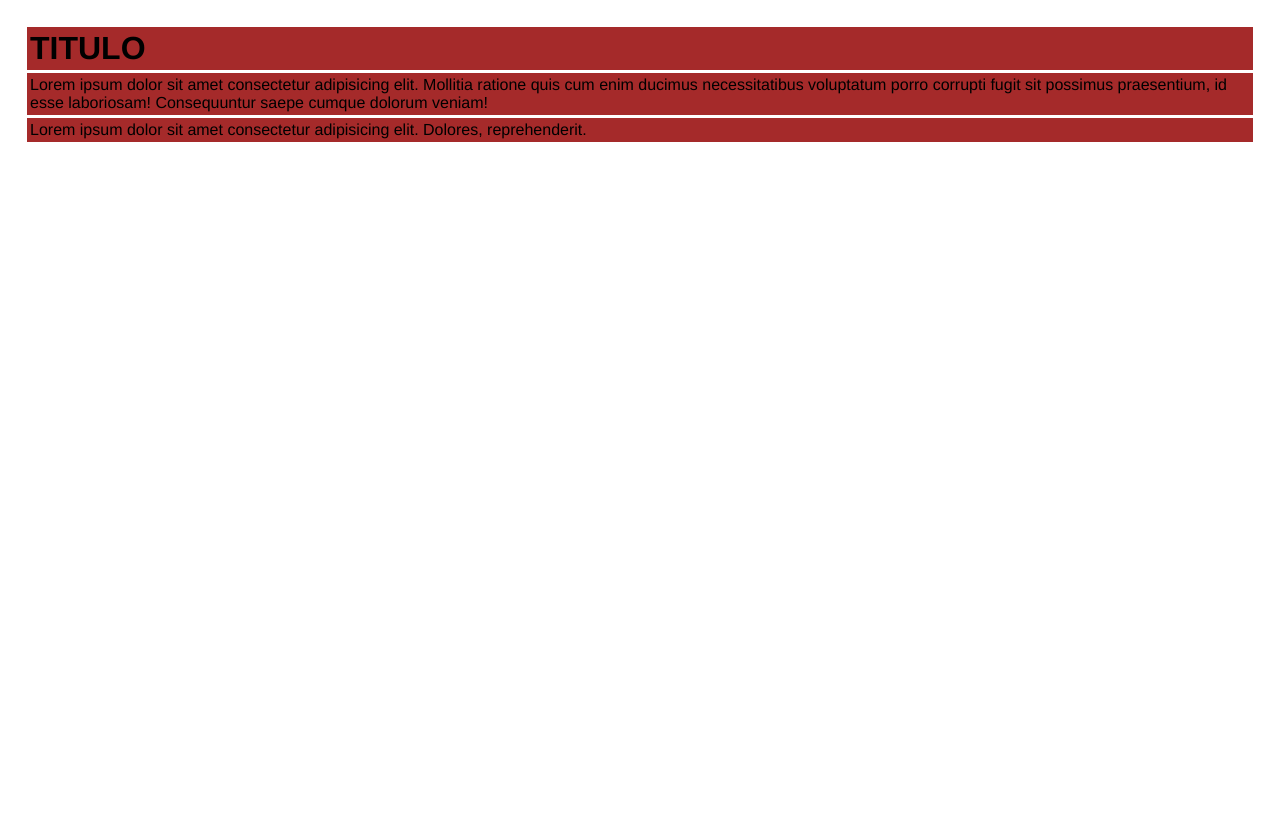
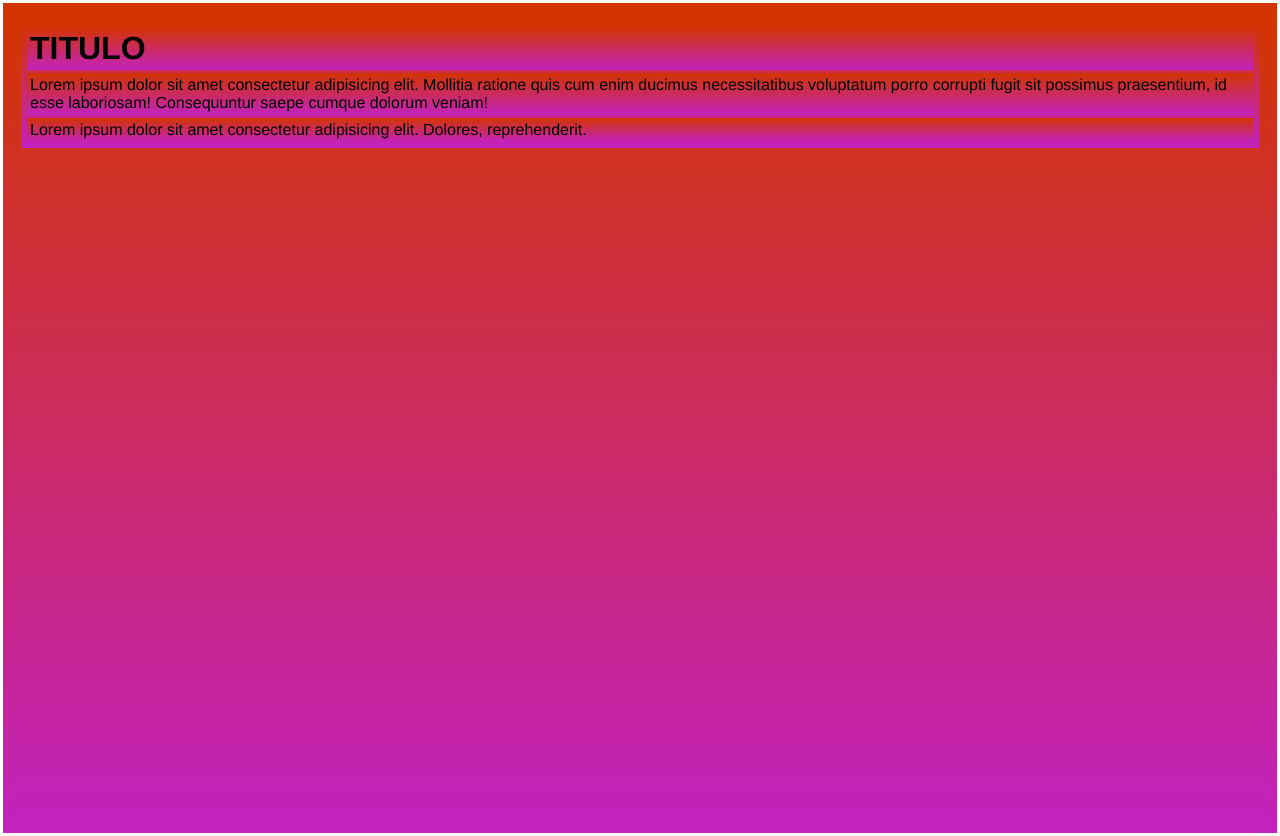
Before and after one commit to LuchoGuercetti/github, a plain HTML site: page index.html in a window 1280 px wide. Before the commit the page ends 800 px from the top, so only its background shows below. Drawn offline with Linux system fonts and the light colour scheme.

Commit message:
cuarto commit

```diff
--- a/CSS/style.css
+++ b/CSS/style.css
@@ -1,18 +1,22 @@
-*{
+* {
     margin: 3px;
     padding: 3px;
     font-family: 'Franklin Gothic Medium', 'Arial Narrow', Arial, sans-serif;
+    background: rgb(195, 34, 189);
+    background: linear-gradient(0deg, rgba(195, 34, 189, 1) 0%, rgba(210, 52, 0, 1) 100%);
+    background-repeat: no-repeat;
 }
 
-h1{
+h1 {
     color: black;
     background-color: brown;
 }
-main{
 
+main {
+    height: 800px;
 }
 
-p{
+p {
     color: black;
     background-color: brown;
 }
```
